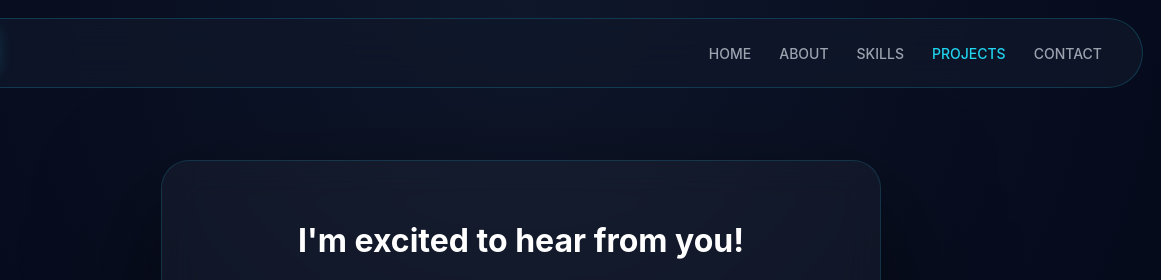
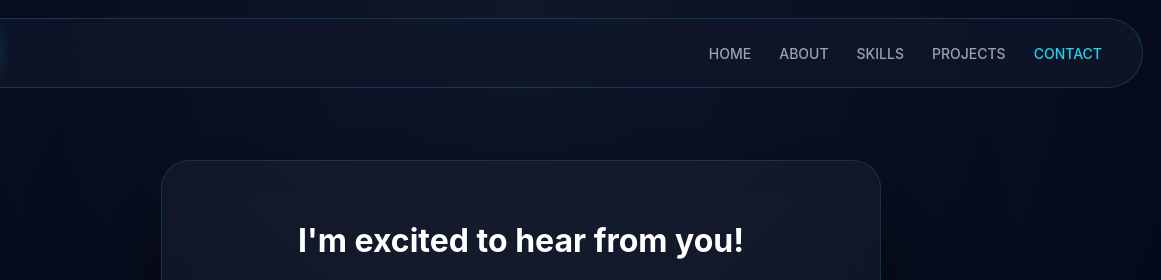
Before and after one commit to maheshloharr/maheshloharr.github.io, a plain HTML site: page contact.html in a window 1280 px wide. Shown: the top 280 px of the page, 119-1280 px from the left. Drawn offline with nearby package versions, Linux system fonts and the light colour scheme.

Commit message:
Update contact.html

```diff
--- a/contact.html
+++ b/contact.html
@@ -21,8 +21,8 @@
     <li><a href="index.html">HOME</a></li>
     <li><a href="about.html">ABOUT</a></li>
     <li><a href="skill.html">SKILLS</a></li>
-    <li><a class="active" href="projects.html">PROJECTS</a></li>
-    <li><a href="contact.html">CONTACT</a></li>
+    <li><a href="projects.html">PROJECTS</a></li>
+    <li><a class="active" href="contact.html">CONTACT</a></li>
   </ul>
 </nav>
 
@@ -77,4 +77,5 @@
 <script src="main.js"></script>
 
 </body>
+
 </html>
```
